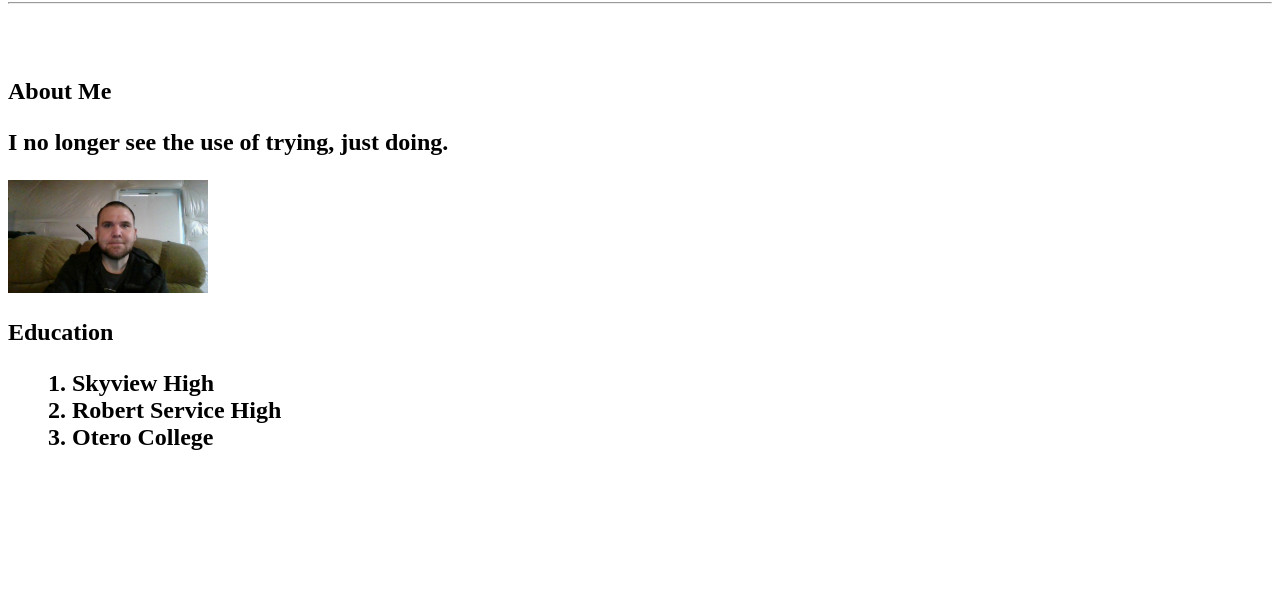
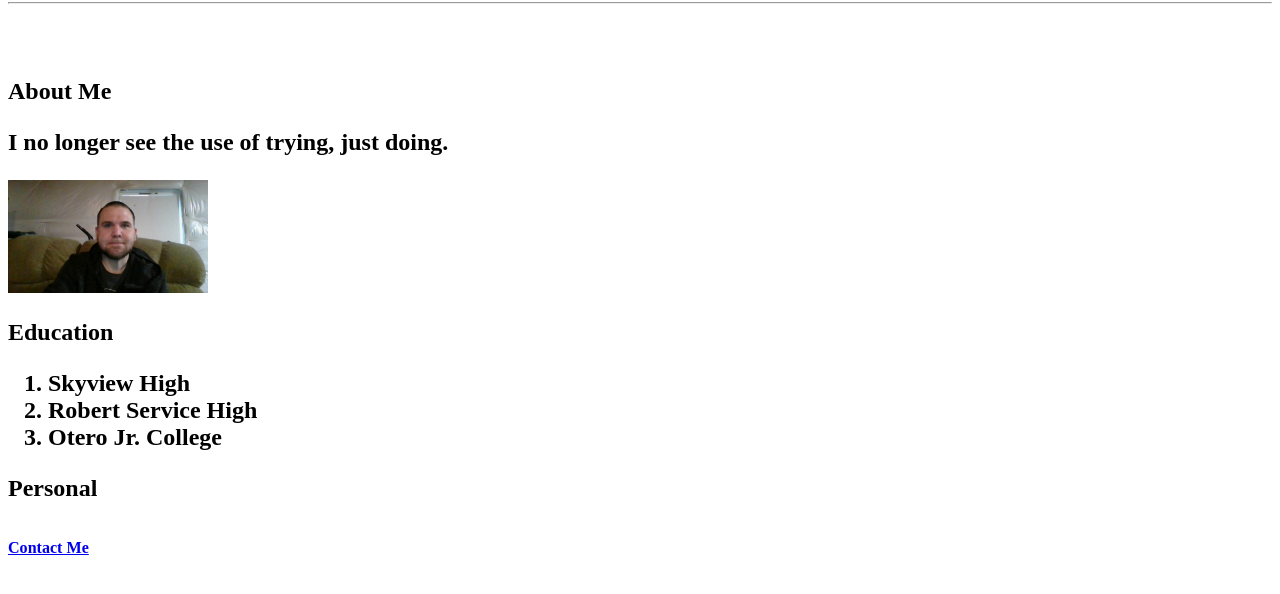
Before and after one commit to ryrub01/My-Portfolio, a plain HTML site: page index.html in a window 1280 px wide. Shown: the part 78-672 px from the top of the page. Drawn offline with Linux system fonts and the light colour scheme.

Commit message:
new additions

```diff
--- a/index.html
+++ b/index.html
@@ -16,7 +16,16 @@
             <img src="Images/Ryan R.jpg" alt='Picture of Me' width="200" hight="300">
 
         <h2>Education<h2>
-            <ol>1. Skyview High <ol></ol>2. Robert Service High <ol></ol>3. Otero College
+
+        <ol>
+            <li>Skyview High </li>
+            <li>Robert Service High</li>
+            <li>Otero Jr. College</li>
+        </ol>
+
+        <h2><strong>Personal<h2>
+           <h6><a href="contact.html">Contact Me</a></h6>
+
 
 
 
```
Also changed, not shown: contact.html (+4 -0 lines).
